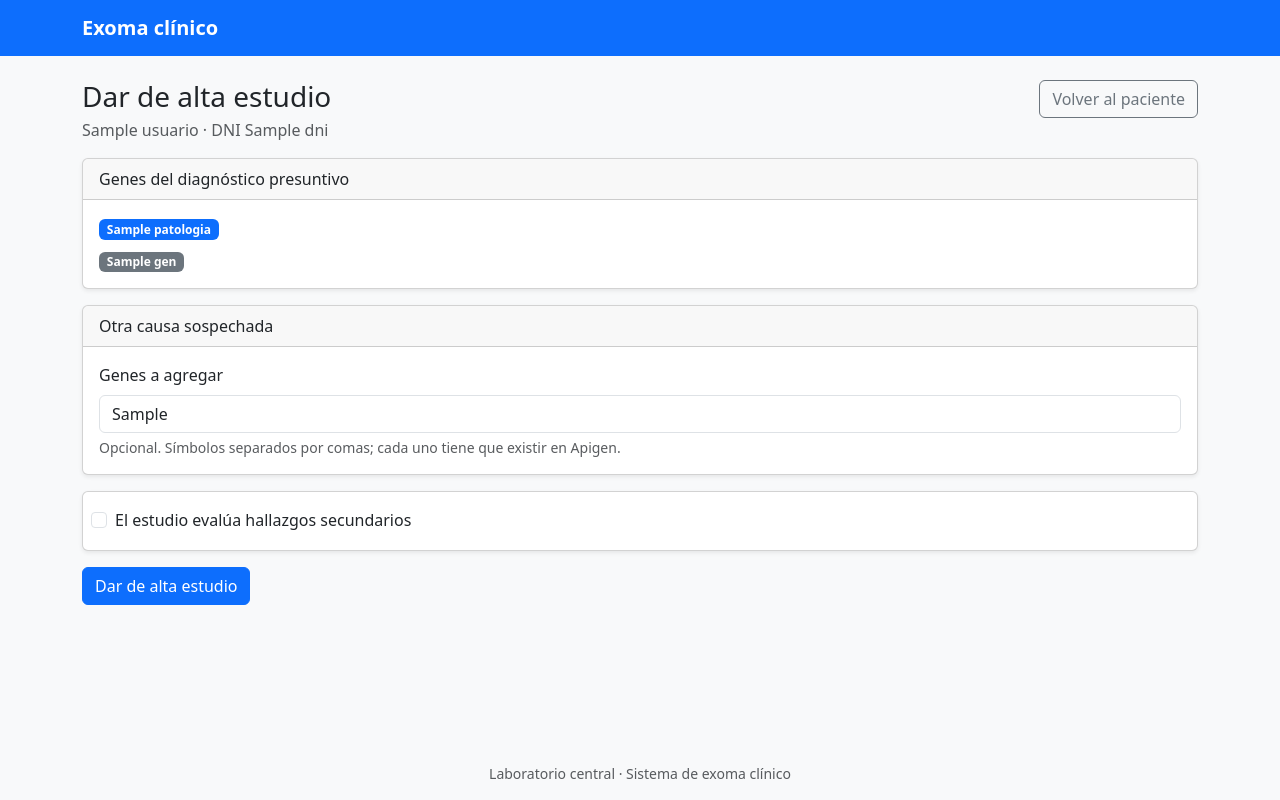
After one commit to JustinaGuerrero/TTPS-grupo10, a Python web app: template sistema/src/web/templates/estudios/nuevo.html in a window 1280 px wide. The commit adds this page. Run offline with Jinja, Linux system fonts and the light colour scheme; the template is opened without the code that fills it: most values are stand-ins (such as "Sample title", 1, 10 or a date in 2020); some libraries are stand-ins or nearby versions.

Commit message:
feat: E10 pantalla de alta de estudio y botón en la ficha y en Mis pacientes (#32)

```diff
--- a/sistema/src/web/__init__.py
+++ b/sistema/src/web/__init__.py
@@ -17,6 +17,7 @@ from src.web.controllers import (
     avisos,
     chatbot,
     cupones,
+    estudios,
     historial,
     inicio,
     pacientes,
@@ -64,6 +65,7 @@ def create_app(env: str | None = None) -> Flask:
     app.register_blueprint(pagos.bp)
     app.register_blueprint(auditoria.bp)
     app.register_blueprint(cupones.bp)
+    app.register_blueprint(estudios.bp)
     errores.registrar(app)
 
     return app
--- /dev/null
+++ b/sistema/src/web/templates/estudios/nuevo.html
@@ -0,0 +1,73 @@
+{% extends "layout.html" %}
+
+{% block title %}Dar de alta estudio{% endblock %}
+
+{% block content %}
+  <div class="d-flex flex-wrap justify-content-between align-items-start gap-2 mb-3">
+    <div>
+      <h1 class="h3 mb-1">Dar de alta estudio</h1>
+      <p class="text-body-secondary mb-0">
+        {{ paciente.usuario.nombre_completo }} · DNI {{ paciente.dni }}
+      </p>
+    </div>
+    <a class="btn btn-outline-secondary" href="{{ url_for('pacientes.detalle', paciente_id=paciente.id) }}">Volver al paciente</a>
+  </div>
+
+  {% if errores.get("paciente") %}
+    <div class="alert alert-danger" role="alert">{{ errores["paciente"] }}</div>
+  {% endif %}
+  {% if error_apigen %}
+    <div class="alert alert-danger" role="alert">
+      No pudimos consultar los genes en la API de bioinformática. {{ error_apigen }}
+      Probá de nuevo en unos minutos.
+    </div>
+  {% endif %}
+
+  <form method="post" novalidate>
+    <input type="hidden" name="csrf_token" value="{{ csrf_token() }}">
+
+    <section class="card shadow-sm mb-3">
+      <div class="card-header">Genes del diagnóstico presuntivo</div>
+      <div class="card-body">
+        <p class="mb-2">
+          {% for patologia in patologias %}
+            <span class="badge text-bg-primary">{{ patologia.nombre }}</span>
+          {% endfor %}
+        </p>
+        {% if genes %}
+          <p class="mb-0">
+            {% for gen in genes %}<span class="badge text-bg-secondary">{{ gen }}</span> {% endfor %}
+          </p>
+        {% elif not error_apigen %}
+          <p class="text-body-secondary mb-0">La API no devolvió genes para estas patologías.</p>
+        {% endif %}
+      </div>
+    </section>
+
+    <section class="card shadow-sm mb-3">
+      <div class="card-header">Otra causa sospechada</div>
+      <div class="card-body">
+        <label for="genes_a_mano" class="form-label">Genes a agregar</label>
+        <input type="text" class="form-control{% if 'genes_a_mano' in errores %} is-invalid{% endif %}"
+               id="genes_a_mano" name="genes_a_mano" value="{{ genes_a_mano }}"
+               placeholder="Por ejemplo: GLA, NPC1" aria-describedby="genes_a_mano-ayuda genes_a_mano-error">
+        <div class="form-text" id="genes_a_mano-ayuda">
+          Opcional. Símbolos separados por comas; cada uno tiene que existir en Apigen.
+        </div>
+        <div class="invalid-feedback" id="genes_a_mano-error">{{ errores.get("genes_a_mano", "") }}</div>
+      </div>
+    </section>
+
+    <section class="card shadow-sm mb-3">
+      <div class="card-body form-check ms-3">
+        <input class="form-check-input" type="checkbox" id="evalua_hallazgos_secundarios"
+               name="evalua_hallazgos_secundarios" {% if hallazgos %}checked{% endif %}>
+        <label class="form-check-label" for="evalua_hallazgos_secundarios">
+          El estudio evalúa hallazgos secundarios
+        </label>
+      </div>
+    </section>
+
+    <button class="btn btn-primary" type="submit" {% if error_apigen %}disabled{% endif %}>Dar de alta estudio</button>
+  </form>
+{% endblock %}
--- a/sistema/src/web/templates/pacientes/listado.html
+++ b/sistema/src/web/templates/pacientes/listado.html
@@ -33,6 +33,10 @@
               <td class="text-end">
                 <a class="btn btn-sm btn-outline-primary"
                    href="{{ url_for('pacientes.detalle', paciente_id=paciente.id) }}">Ver detalle</a>
+                {% if paciente.id not in con_estudio %}
+                  <a class="btn btn-sm btn-primary"
+                     href="{{ url_for('estudios.nuevo', paciente_id=paciente.id) }}">Dar de alta estudio</a>
+                {% endif %}
               </td>
             </tr>
           {% endfor %}
```
Also changed, not shown: sistema/src/web/controllers/estudios.py (added, +96 -0 lines), sistema/src/web/controllers/pacientes.py (+10 -3 lines), sistema/src/web/templates/pacientes/detalle.html (+10 -1 lines).
